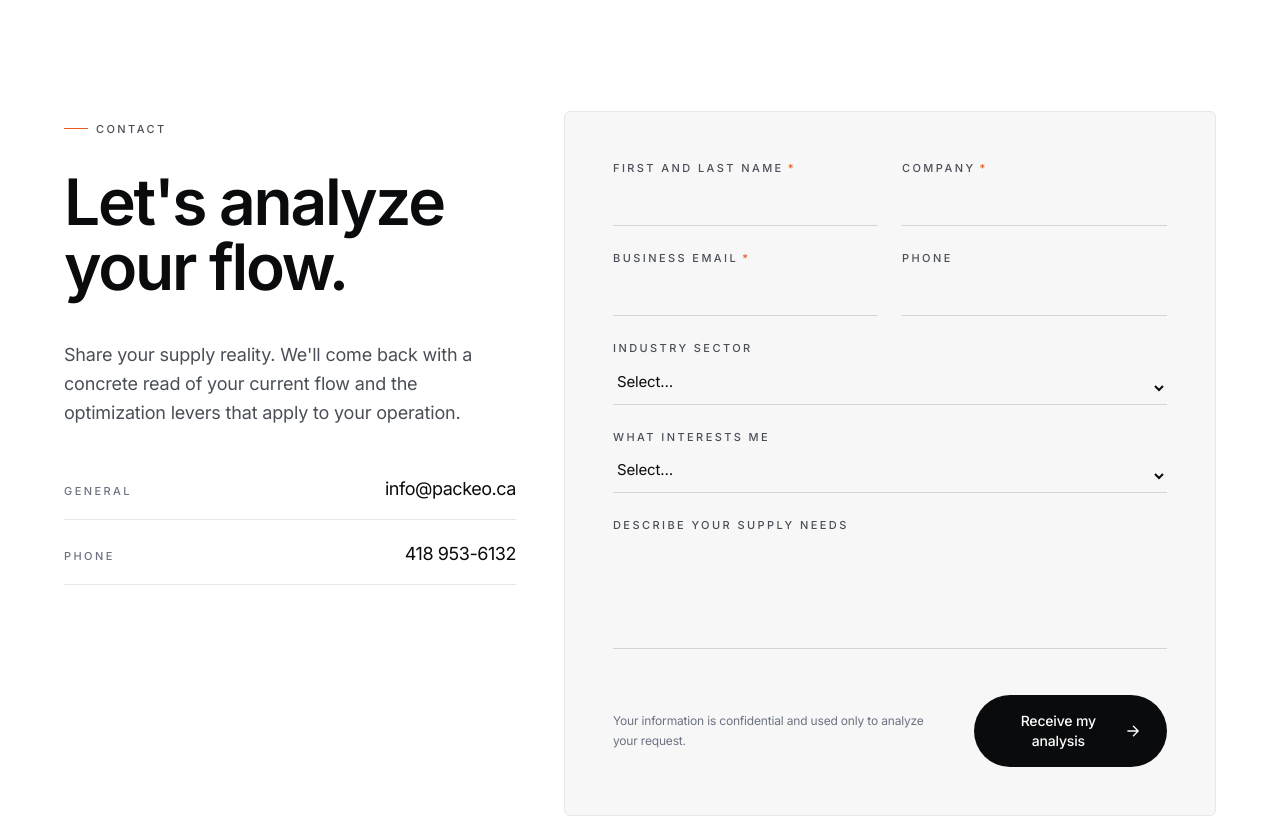
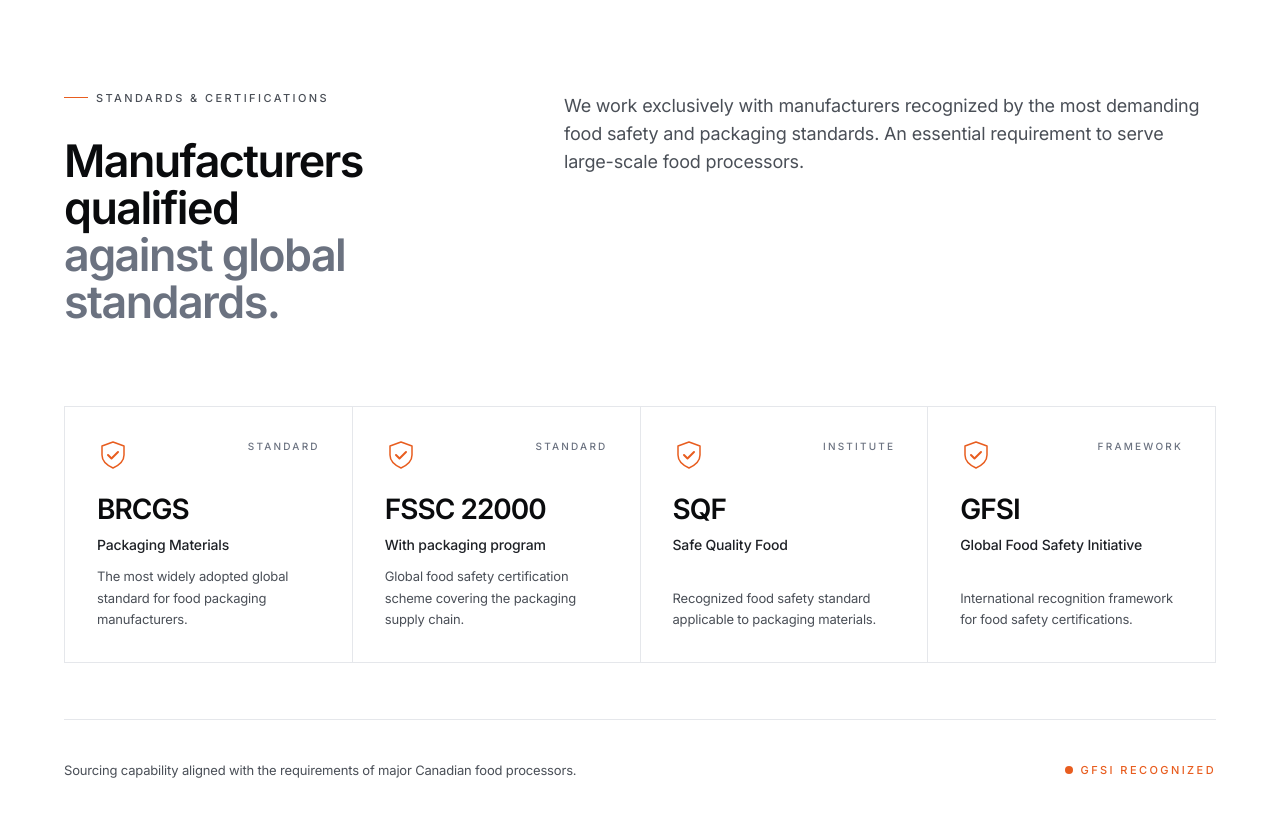
Before and after one commit to phbeaud/packeo-site, a React (Vite) app: page /en in a window 1280 px wide. Shown: the part 6020-6836 px from the top of the page. Built offline with nearby package versions, Linux system fonts and the light colour scheme.

Commit message:
Add Certifications section (BRCGS, FSSC 22000, SQF, GFSI) on homepage

```diff
--- /dev/null
+++ b/src/components/Certifications.jsx
@@ -0,0 +1,90 @@
+import { useT } from '../i18n/I18nContext';
+
+function Shield({ className = 'w-8 h-8' }) {
+  return (
+    <svg viewBox="0 0 32 32" fill="none" className={className} aria-hidden>
+      <path
+        d="M16 3 L27 7 V16 Q27 24 16 29 Q5 24 5 16 V7 Z"
+        stroke="#E85D1F"
+        strokeWidth="1.5"
+        strokeLinejoin="round"
+      />
+      <path
+        d="M11 16 L14.5 19.5 L21 13"
+        stroke="#E85D1F"
+        strokeWidth="2"
+        strokeLinecap="round"
+        strokeLinejoin="round"
+      />
+    </svg>
+  );
+}
+
+export default function Certifications() {
+  const { t } = useT();
+  const items = t.certifications.items;
+
+  return (
+    <section className="relative bg-white py-24 md:py-32 border-t border-ink-100">
+      <div className="container-page">
+        <div className="grid grid-cols-12 gap-10 md:gap-12 items-start mb-14 md:mb-20">
+          <div className="col-span-12 md:col-span-5">
+            <div className="section-label mb-8 reveal">
+              <span>{t.certifications.eyebrow}</span>
+            </div>
+            <h2 className="reveal font-display font-semibold text-display-md text-ink-900 tracking-ultra-tight">
+              {t.certifications.titleA}
+              <br />
+              <span className="text-ink-400">{t.certifications.titleB}</span>
+            </h2>
+          </div>
+
+          <div className="col-span-12 md:col-span-7 md:pt-3">
+            <p
+              className="reveal text-ink-500 text-base md:text-lg leading-relaxed max-w-2xl"
+              style={{ transitionDelay: '120ms' }}
+            >
+              {t.certifications.sub}
+            </p>
+          </div>
+        </div>
+
+        <div className="grid grid-cols-2 lg:grid-cols-4 gap-px bg-ink-100 border border-ink-100">
+          {items.map((cert, i) => (
+            <div
+              key={cert.code}
+              className="reveal group bg-white p-6 md:p-8 transition-colors duration-500 hover:bg-bone flex flex-col"
+              style={{ transitionDelay: `${i * 80}ms` }}
+            >
+              <div className="flex items-start justify-between mb-6">
+                <Shield className="w-7 h-7 md:w-8 md:h-8" />
+                <span className="text-[10px] uppercase tracking-[0.22em] text-ink-400 font-medium">
+                  {cert.type}
+                </span>
+              </div>
+              <div className="font-display text-2xl md:text-[28px] font-semibold text-ink-900 tracking-ultra-tight mb-3 leading-none">
+                {cert.code}
+              </div>
+              <div className="text-sm font-medium text-ink-700 mb-3 leading-snug">
+                {cert.name}
+              </div>
+              <p className="text-[13px] text-ink-500 leading-relaxed mt-auto">
+                {cert.body}
+              </p>
+            </div>
+          ))}
+        </div>
+
+        <div className="reveal mt-10 md:mt-14 hairline pt-8 md:pt-10 flex flex-col md:flex-row md:items-center md:justify-between gap-4">
+          <p className="text-[13px] text-ink-500 max-w-xl leading-relaxed">
+            {t.certifications.footer}
+          </p>
+          <div className="flex items-center gap-2 text-[11px] uppercase tracking-[0.22em] text-ember font-medium">
+            <span className="w-2 h-2 rounded-full bg-ember" />
+            {t.certifications.gfsiBadge}
+          </div>
+        </div>
+      </div>
+    </section>
+  );
+}
--- a/src/i18n/translations.js
+++ b/src/i18n/translations.js
@@ -188,6 +188,40 @@
       titleA: 'Sept familles.',
       titleB: 'Une couverture étendue.',
       cta: 'Voir tous les produits',
+    },
+    certifications: {
+      eyebrow: 'Normes & certifications',
+      titleA: 'Manufacturiers qualifiés',
+      titleB: 'selon les normes mondiales.',
+      sub: "Nous travaillons exclusivement avec des fabricants reconnus par les standards les plus exigeants en salubrité et sécurité d'emballage alimentaire. Une exigence essentielle pour servir la transformation alimentaire à grande échelle.",
+      footer: "Capacité de sourcing alignée sur les exigences des grands transformateurs alimentaires canadiens.",
+      gfsiBadge: 'Reconnu GFSI',
+      items: [
+        {
+          code: 'BRCGS',
+          type: 'Standard',
+          name: 'Packaging Materials',
+          body: 'La norme la plus répandue mondialement pour les fabricants d\'emballages alimentaires.',
+        },
+        {
+          code: 'FSSC 22000',
+          type: 'Standard',
+          name: 'Avec programme emballage',
+          body: 'Schéma global de certification en sécurité des aliments incluant la chaîne d\'emballage.',
+        },
+        {
+          code: 'SQF',
+          type: 'Institute',
+          name: 'Safe Quality Food',
+          body: 'Standard reconnu en sécurité alimentaire applicable aux matériaux d\'emballage.',
+        },
+        {
+          code: 'GFSI',
+          type: 'Cadre',
+          name: 'Global Food Safety Initiative',
+          body: 'Cadre de reconnaissance internationale des certifications en sécurité alimentaire.',
+        },
+      ],
     },
     contact: {
       eyebrow: 'Contact',
@@ -471,6 +505,40 @@
       titleB: 'Broad coverage.',
       cta: 'View all products',
     },
+    certifications: {
+      eyebrow: 'Standards & certifications',
+      titleA: 'Manufacturers qualified',
+      titleB: 'against global standards.',
+      sub: 'We work exclusively with manufacturers recognized by the most demanding food safety and packaging standards. An essential requirement to serve large-scale food processors.',
+      footer: 'Sourcing capability aligned with the requirements of major Canadian food processors.',
+      gfsiBadge: 'GFSI recognized',
+      items: [
+        {
+          code: 'BRCGS',
+          type: 'Standard',
+          name: 'Packaging Materials',
+          body: 'The most widely adopted global standard for food packaging manufacturers.',
+        },
+        {
+          code: 'FSSC 22000',
+          type: 'Standard',
+          name: 'With packaging program',
+          body: 'Global food safety certification scheme covering the packaging supply chain.',
+        },
+        {
+          code: 'SQF',
+          type: 'Institute',
+          name: 'Safe Quality Food',
+          body: 'Recognized food safety standard applicable to packaging materials.',
+        },
+        {
+          code: 'GFSI',
+          type: 'Framework',
+          name: 'Global Food Safety Initiative',
+          body: 'International recognition framework for food safety certifications.',
+        },
+      ],
+    },
     contact: {
       eyebrow: 'Contact',
       titleA: "Let's analyze",
--- a/src/pages/Accueil.jsx
+++ b/src/pages/Accueil.jsx
@@ -4,6 +4,7 @@
 import Modele from '../components/Modele';
 import ApercuProduits from '../components/ApercuProduits';
 import Clienteles from '../components/Clienteles';
+import Certifications from '../components/Certifications';
 import Contact from '../components/Contact';
 import useSEO from '../hooks/useSEO';
 import { useT } from '../i18n/I18nContext';
@@ -27,6 +28,7 @@
       <Modele />
       <ApercuProduits />
       <Clienteles />
+      <Certifications />
       <Contact />
     </>
   );
```
Also changed, not shown: .claude/settings.local.json.
